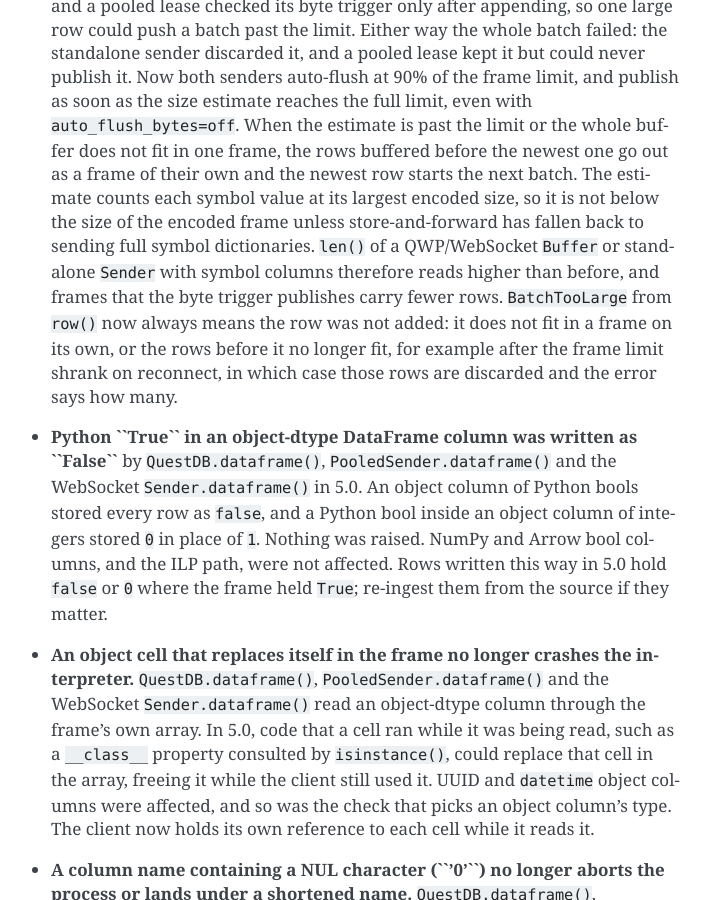
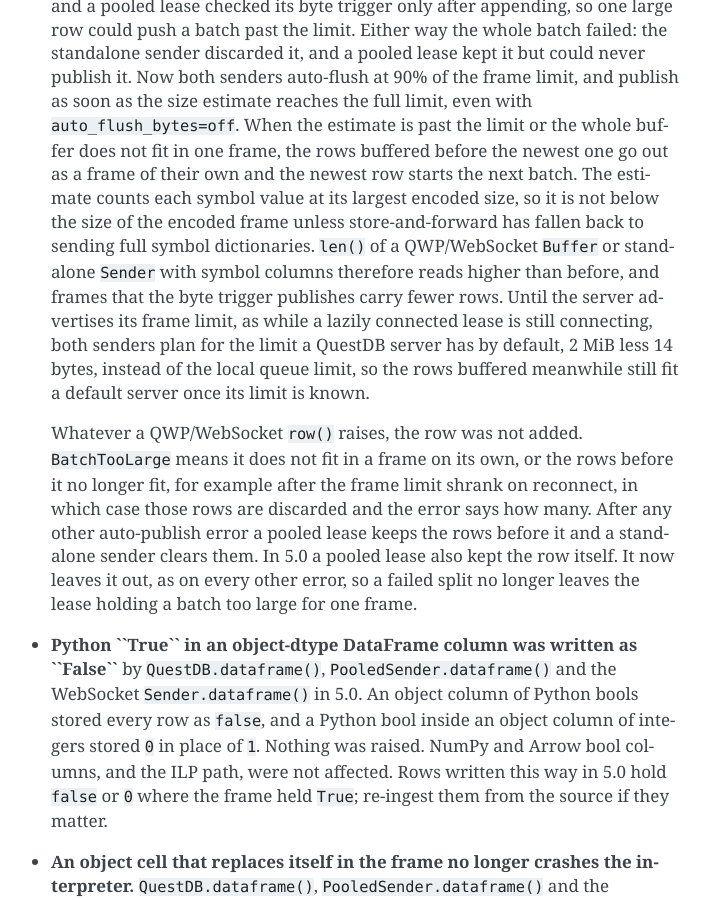
Before and after one commit to questdb/py-questdb-client, a Sphinx documentation site: the page built from docs/changelog.rst, in a window 1280 px wide and 900 px high, scrolled down 8535 px. Shown: the whole window, without its empty margins (399-1110 px from the left). Built offline with Sphinx 7.4.7, drawn with Linux system fonts in a browser that asks for light colours.

Commit message:
Stop pooled leases discarding rows that fit
Two paths left a pooled lease holding rows over the frame cap, which
its next row() discarded.

A lazily connected lease buffered rows against its local limit of about
4 MiB before the server advertised its cap. Until a cap is known, both
senders now plan frames for QuestDB's default cap, 2 MiB less 14 bytes.

When publishing the earlier rows failed with anything but BatchTooLarge,
the lease put the newest row back. Now whatever row() raises, the row
was not added, and the error says so. Tests cover both paths.

Co-Authored-By: Claude Opus 5.5 <noreply@anthropic.com>

```diff
--- a/CHANGELOG.rst
+++ b/CHANGELOG.rst
@@ -386,11 +386,22 @@ Fixed
   unless store-and-forward has fallen back to sending full symbol
   dictionaries. ``len()`` of a QWP/WebSocket ``Buffer`` or standalone
   ``Sender`` with symbol columns therefore reads higher than before, and
-  frames that the byte trigger publishes carry fewer rows.
-  ``BatchTooLarge`` from ``row()`` now always means the row was
-  not added: it does not fit in a frame on its own, or the rows before it
-  no longer fit, for example after the frame limit shrank on reconnect, in
-  which case those rows are discarded and the error says how many.
+  frames that the byte trigger publishes carry fewer rows. Until the server
+  advertises its frame limit, as while a lazily connected lease is still
+  connecting, both senders plan for the limit a QuestDB server has by
+  default, 2 MiB less 14 bytes, instead of the local queue limit, so the
+  rows buffered meanwhile still fit a default server once its limit is
+  known.
+
+  Whatever a QWP/WebSocket ``row()`` raises, the row was not added.
+  ``BatchTooLarge`` means
+  it does not fit in a frame on its own, or the rows before it no longer
+  fit, for example after the frame limit shrank on reconnect, in which case
+  those rows are discarded and the error says how many. After any other
+  auto-publish error a pooled lease keeps the rows before it and a
+  standalone sender clears them. In 5.0 a pooled lease also kept the row
+  itself. It now leaves it out, as on every other error, so a failed split
+  no longer leaves the lease holding a batch too large for one frame.
 
 - **Python ``True`` in an object-dtype DataFrame column was written as
   ``False``** by ``QuestDB.dataframe()``, ``PooledSender.dataframe()`` and
--- a/docs/conf.rst
+++ b/docs/conf.rst
@@ -452,8 +452,9 @@ auto-flush by default, with the API-specific thresholds below. Set
 
   *Default when auto-flush is enabled: off (TCP, HTTP) | max_datagram_size
   (QWP/UDP, 1400 by default) | 90% of the effective frame cap (QWP/WebSocket,
-  standalone and pooled; before a server cap is known, the lower of 8 MiB and
-  90% of the local queue cap). Explicit QWP/WebSocket thresholds above 90% of
+  standalone and pooled; until the server advertises its cap, 90% of the lower
+  of QuestDB's default cap, 2 MiB less 14 bytes, and the local queue cap).
+  Explicit QWP/WebSocket thresholds above 90% of
   the effective cap are clamped. The QWP/WebSocket byte count is a local
   encoded-size estimate. Over QWP/WebSocket, ``off`` disables only this
   threshold: a buffer whose estimate reaches the full frame cap is still
--- a/docs/sender.rst
+++ b/docs/sender.rst
@@ -534,9 +534,12 @@ Their defaults reflect the different protocols:
   pooled sender does.
 
 * A pooled QWP sender publishes at 1,000 rows, after 100 milliseconds, or when
-  its estimated encoded size reaches 90% of the current frame limit. Before a
-  server limit is known, it uses the lower of 8 MiB and 90% of the local queue
-  limit. Explicit byte thresholds above that 90% limit are clamped. The
+  its estimated encoded size reaches 90% of the current frame limit. Until the
+  server advertises its limit, both senders plan for the limit a QuestDB
+  server has by default, 2 MiB less 14 bytes, or for the local queue limit if
+  that is lower, so rows buffered meanwhile still fit a default server once
+  its limit is known. Explicit byte thresholds above that 90% limit are
+  clamped. The
   estimate counts each symbol value at its largest encoded size, so it is
   not below the size of the encoded frame, unless store-and-forward has
   fallen back to sending full symbol dictionaries. The exact encoded size is
@@ -574,14 +577,14 @@ not wait for an acknowledgement. Keep acknowledgement barriers explicit with
 ``sender.flush(wait=True)`` or ``sender.wait()``. Errors encountered while
 auto-publishing propagate from ``PooledSender.row()``.
 
-On both QWP/WebSocket senders, ``BatchTooLarge`` from ``row()`` means the row
-was not added. Either it does not fit in a frame on its own, or the rows
-buffered before it do not fit even without it, which can happen when the frame
-limit shrinks, for example on reconnect or when a lazily connected sender
-first learns the server's limit; those rows are then discarded, and the error
-says how many. Any other auto-publish error leaves every row buffered on a
-pooled sender, and clears the buffer on a standalone one, as its ``flush()``
-does.
+On both QWP/WebSocket senders, whatever ``row()`` raises, the row was not
+added. ``BatchTooLarge`` means either it does not fit in a frame on its own,
+or the rows buffered before it do not fit even without it, which can happen
+when the frame limit shrinks, for example on reconnect, or when a lazily
+connected sender learns that the server's limit is below the default; those
+rows are then discarded, and the error says how many. After any other
+auto-publish error a pooled sender keeps the rows buffered before it, and a
+standalone one clears them, as its ``flush()`` does.
 
 If every explicit
 ``flush_and_get_fsn()`` must return the receipt for one complete application
```
Also changed, not shown: 4 other files.
